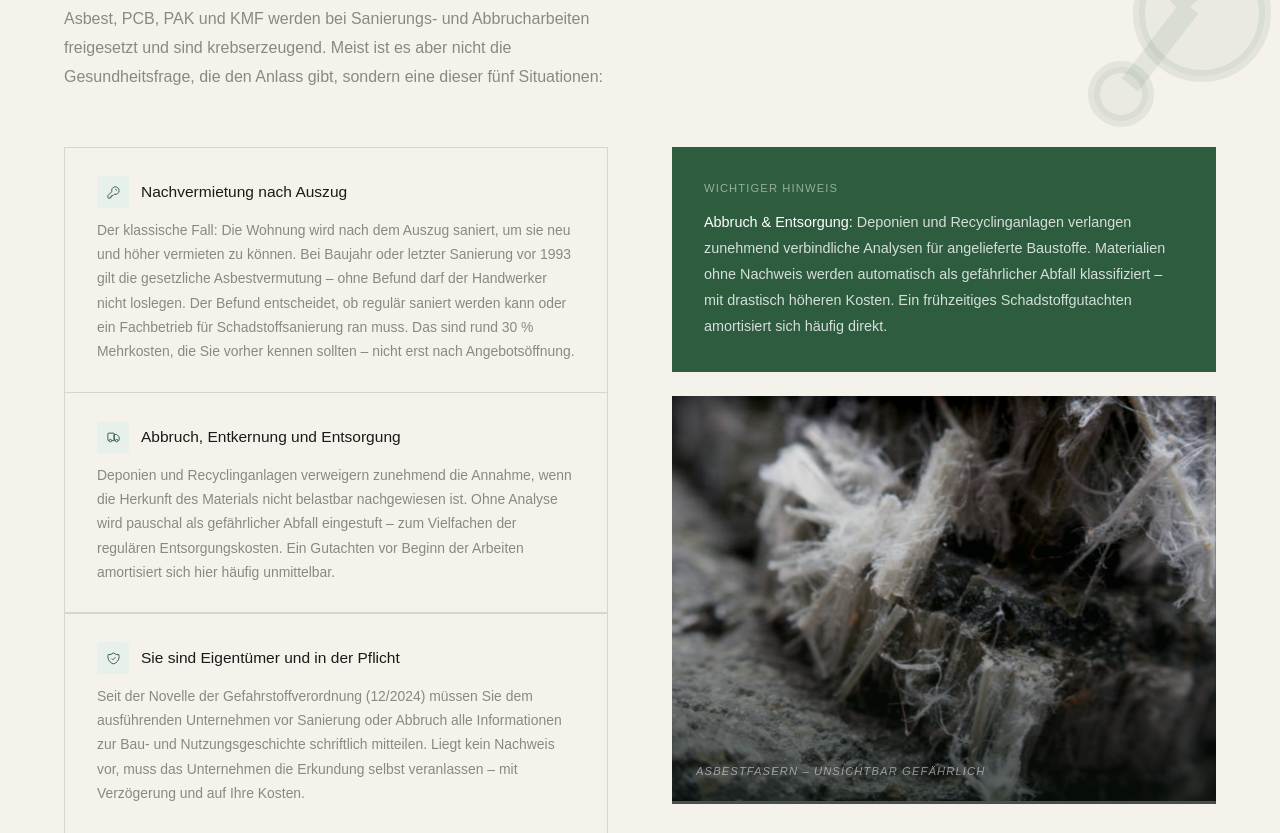
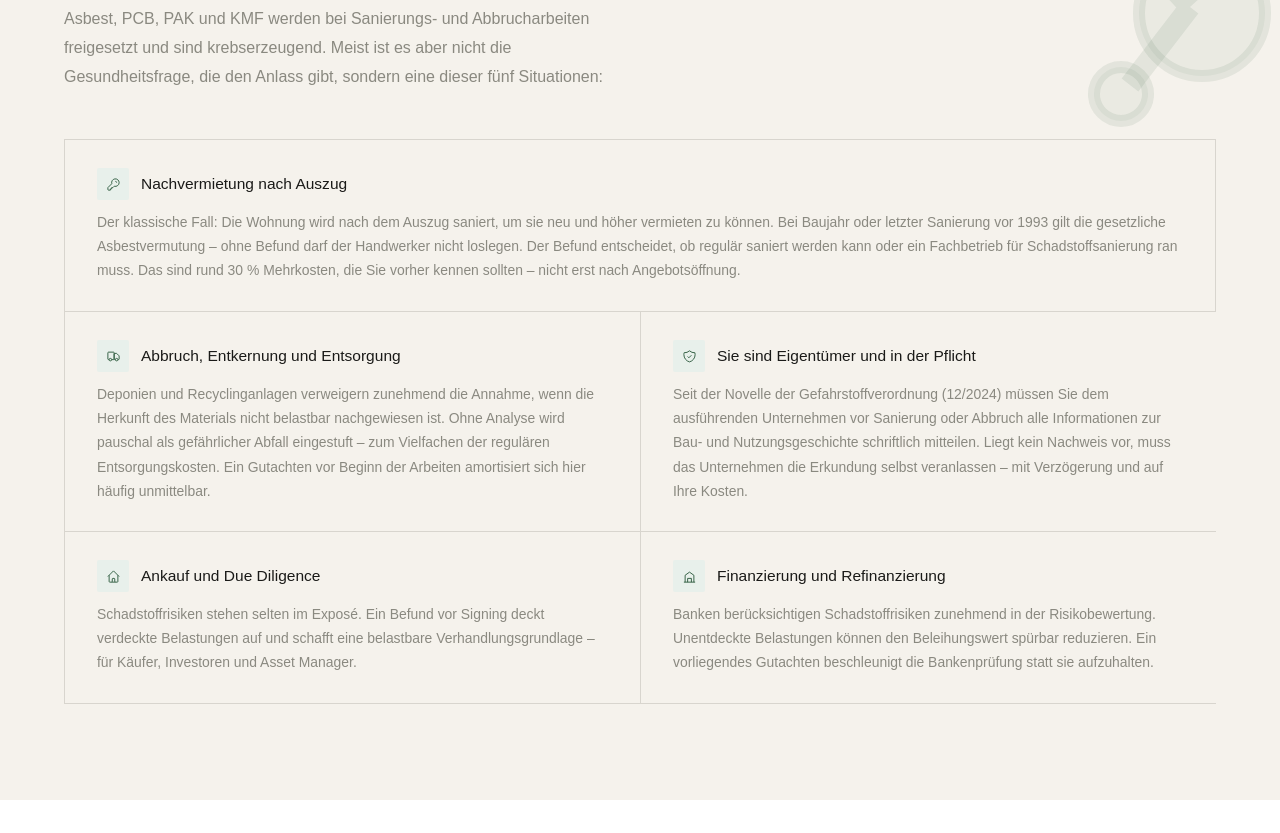
Before and after one commit to Alex431-OG/kv-gebaeudeschadstoffe, a plain HTML site: page index.html in a window 1280 px wide. Shown: the part 1173-2006 px from the top of the page. Drawn offline with Linux system fonts and the light colour scheme; a web font is replaced by a local one.

Commit message:
Add files via upload

```diff
--- a/index.html
+++ b/index.html
@@ -909,6 +909,12 @@ footer .copy{color:rgba(255,255,255,0.6)!important;font-size:0.78rem!important}
 /* Leistungskarten: Kurzbeschreibung */
 .leist-card h3{margin-bottom:.55rem}
 .leist-card p{font-size:.86rem;color:var(--muted);line-height:1.7;margin:0}
+
+/* Anlass-Karten: zweispaltig, Leitfall über die volle Breite */
+.warum-layout{display:block;margin-top:3rem}
+.warum-cards{display:grid;grid-template-columns:1fr 1fr;gap:1px;background:var(--border);border:1px solid var(--border)}
+.warum-card:first-child{grid-column:1/-1}
+@media(max-width:820px){.warum-cards{grid-template-columns:1fr}}
 </style>
 </head>
 <body>
@@ -1037,19 +1043,7 @@ footer .copy{color:rgba(255,255,255,0.6)!important;font-size:0.78rem!important}
   <p>Banken berücksichtigen Schadstoffrisiken zunehmend in der Risikobewertung. Unentdeckte Belastungen können den Beleihungswert spürbar reduzieren. Ein vorliegendes Gutachten beschleunigt die Bankenprüfung statt sie aufzuhalten.</p>
   </div>
 </div>
- <div class="warum-right" data-reveal data-delay="2">
-  <div class="warum-alert">
-  <div class="warum-alert-head">Wichtiger Hinweis</div>
-  <p><strong>Abbruch & Entsorgung:</strong> Deponien und Recyclinganlagen verlangen zunehmend verbindliche Analysen für angelieferte Baustoffe. Materialien ohne Nachweis werden automatisch als gefährlicher Abfall klassifiziert – mit drastisch höheren Kosten. Ein frühzeitiges Schadstoffgutachten amortisiert sich häufig direkt.</p>
-  </div>
-  <div class="warum-img">
-  <div class="warum-img-bg"></div>
-  <div class="warum-img-text">
-   <span class="warum-img-caption">Asbestfasern – unsichtbar gefährlich</span>
-  </div>
-  </div>
- </div>
- </div>
+  </div>
 </section>
 
 <!-- LEISTUNGEN -->
```
